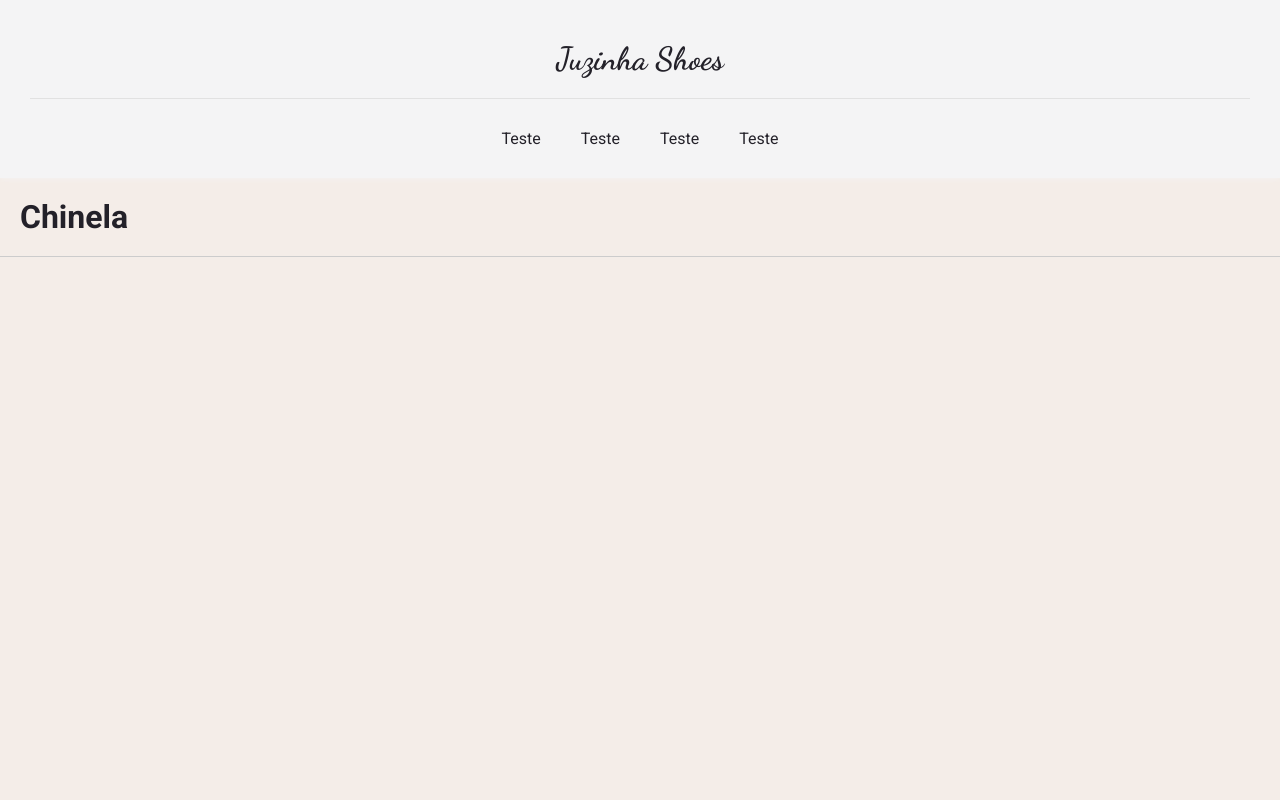
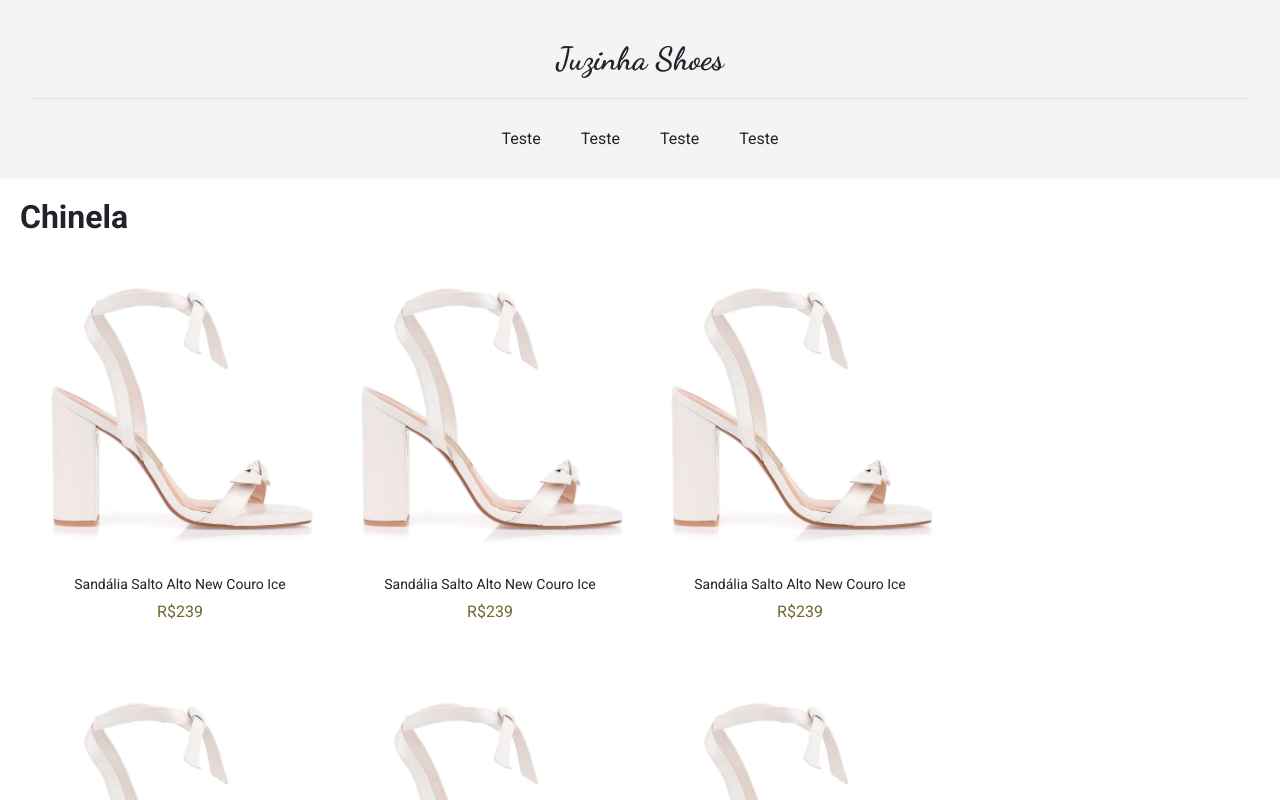
Before and after one commit to SavioSoares07/juzinhaShoes, a React (Vite) app: page / in a window 1280 px wide. Shown: the top 800 px of the page. Built offline with nearby package versions, Linux system fonts and the light colour scheme.

Commit message:
Card create

```diff
--- /dev/null
+++ b/src/Components/Card/index.jsx
@@ -0,0 +1,12 @@
+import imagemTeste from "../../assets/teste.webp";
+import { Container } from "./style";
+
+export function Card() {
+  return (
+    <Container>
+      <img src={imagemTeste} alt="" />
+      <p>Sandália Salto alto new Couro Ice</p>
+      <span>R$239</span>
+    </Container>
+  );
+}
--- /dev/null
+++ b/src/Components/Card/style.js
@@ -0,0 +1,27 @@
+import styled from "styled-components";
+
+export const Container = styled.a`
+  padding: 20px;
+  display: flex;
+  align-items: center;
+  justify-content: center;
+  flex-direction: column;
+  border-radius: 10px;
+  max-width: 300px;
+  margin-bottom: 20px;
+  margin-right: 10px;
+  > img {
+    width: 300px;
+    height: 300px;
+    border-radius: 10px;
+  }
+  > p {
+    font-family: "Roboto", Arial, Helvetica, sans-serif;
+    margin: 10px 5px;
+    font-size: 14px;
+  }
+  > span {
+    font-family: "Roboto";
+    color: #716731;
+  }
+`;
--- a/src/Components/ContainerItem/index.jsx
+++ b/src/Components/ContainerItem/index.jsx
@@ -1,9 +1,20 @@
+import { Card } from "../Card";
 import { Container } from "./style";
 
 export function ContainerItem({ name }) {
   return (
     <Container>
       <h1>{name}</h1>
+      <div>
+        <Card />
+        <Card />
+        <Card />
+        <Card />
+        <Card />
+        <Card />
+        <Card />
+        <Card />
+      </div>
     </Container>
   );
 }
--- a/src/Components/ContainerItem/style.js
+++ b/src/Components/ContainerItem/style.js
@@ -3,5 +3,10 @@ import styled from "styled-components";
 export const Container = styled.div`
   text-transform: capitalize;
   padding: 20px;
-  border-bottom: 1px solid #ccc;
+  > div {
+    padding: 10px;
+    display: flex;
+    align-items: center;
+    flex-wrap: wrap;
+  }
 `;
--- a/src/Pages/Home/index.jsx
+++ b/src/Pages/Home/index.jsx
@@ -8,6 +8,7 @@ export function Home() {
       <Menu />
       <Container></Container>
       <ContainerItem name="Chinela" />
+      <ContainerItem name="Papete" />
     </>
   );
 }
--- a/src/styles/globalStyle.js
+++ b/src/styles/globalStyle.js
@@ -7,7 +7,7 @@ export default createGlobalStyle`
     box-sizing: border-box;
   }
   body{
-    background-color: ${({ theme }) => theme.COLORS.WHITE};
+    background-color: #fff;
     color: ${({ theme }) => theme.COLORS.BACKGROUND_900};
   }
   h1,h2,h3,h4,h5,h6,a{
```
Also changed, not shown: src/assets/teste.webp (added), 1 other file (tests, documents, lock files or other folders).
